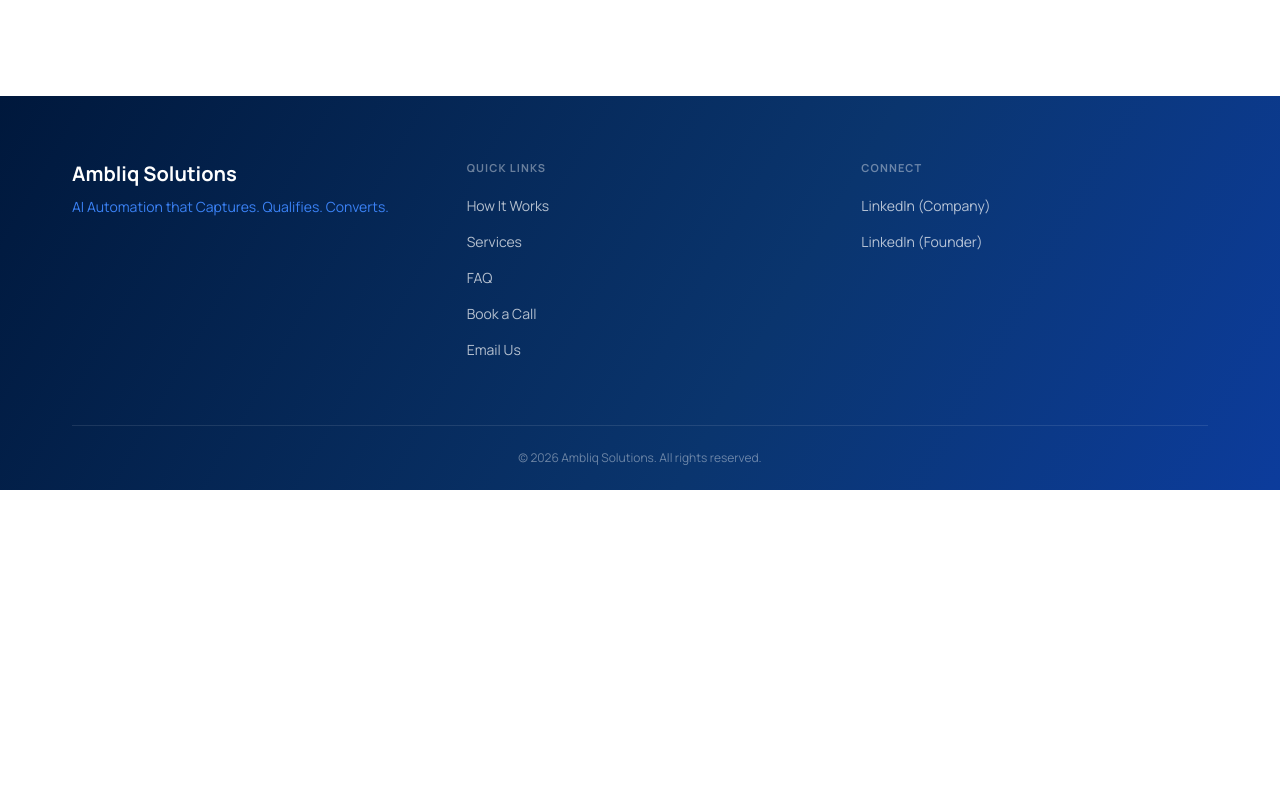
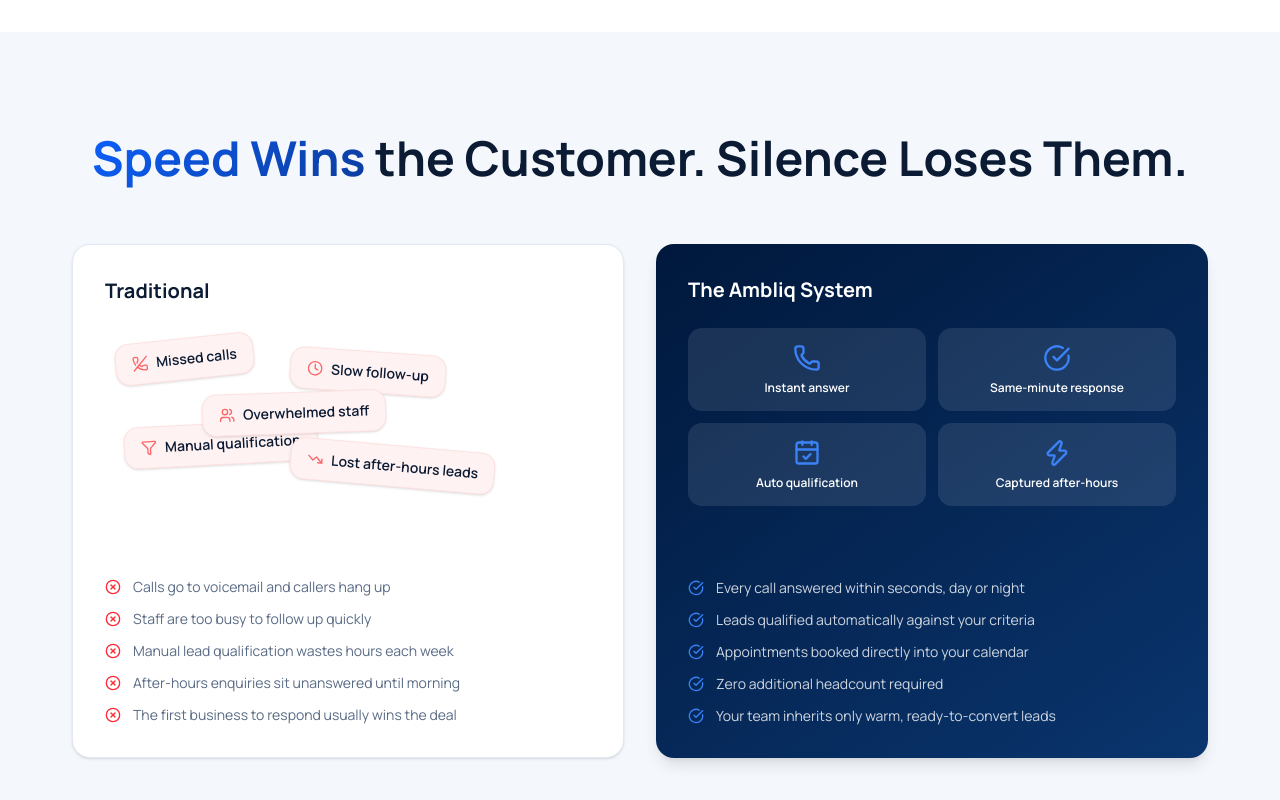
Before and after one commit to DevShoaib78/ambliqsolutions, a Next.js app: page / in a window 1280 px wide. Shown: the part 800-1600 px from the top of the page. Before the commit the page ends 1290 px from the top, so only its background shows below. Built offline with nearby package versions, Linux system fonts and the light colour scheme.

Commit message:
feat: problem/comparison section

```diff
--- a/src/app/page.tsx
+++ b/src/app/page.tsx
@@ -1,10 +1,12 @@
 import Hero from '@/components/sections/Hero'
+import Problem from '@/components/sections/Problem'
 
 export default function Home() {
   return (
     <main className="min-h-screen">
       <Hero />
-      {/* Problem, Features, Results, Services, ROI, FAQ, CTA sections go here */}
+      <Problem />
+      {/* Features, Results, Services, ROI, FAQ, CTA sections go here */}
     </main>
   )
 }
--- /dev/null
+++ b/src/components/sections/Problem.tsx
@@ -0,0 +1,121 @@
+import Container from '@/components/common/Container'
+import SectionHeading from '@/components/common/SectionHeading'
+import Reveal from '@/components/motion/Reveal'
+import { site } from '@/content/site'
+import {
+  PhoneOff,
+  Clock,
+  Filter,
+  Users,
+  TrendingDown,
+  Phone,
+  CheckCircle,
+  Zap,
+  CalendarCheck,
+  XCircle,
+} from 'lucide-react'
+
+// Icons paired to the 4 systemTiles shown in the 2×2 grid
+const SYSTEM_ICONS = [Phone, CheckCircle, CalendarCheck, Zap]
+
+// Icons for each pain tile chip
+const PAIN_ICONS = [PhoneOff, Clock, Filter, TrendingDown, Users]
+
+// Rough layout for the scattered pain tiles: [top%, left%, rotate(deg)]
+const TILE_POSES: [number, number, number][] = [
+  [4,  2,  -6],
+  [10, 38,  4],
+  [42, 4,  -3],
+  [52, 38,  5],
+  [28, 20, -2],
+]
+
+export default function Problem() {
+  const { heading, accent, painList, benefitList, traditionalTiles, systemTiles } = site.problem
+
+  return (
+    <section id="problem" className="py-24 bg-surface">
+      <Container>
+        <Reveal>
+          <SectionHeading heading={heading} accent={accent} />
+        </Reveal>
+
+        <div className="mt-14 grid gap-8 md:grid-cols-2">
+          {/* ── Left: Traditional ── */}
+          <Reveal delay={0.1}>
+            <div className="flex h-full flex-col rounded-2xl border border-bordersoft bg-white p-8 shadow-sm">
+              <h3 className="mb-6 text-xl font-bold text-ink">Traditional</h3>
+
+              {/* Scattered / tilted pain tiles */}
+              <div className="relative h-56 mb-6 select-none" aria-hidden="true">
+                {traditionalTiles.map((tile, i) => {
+                  const Icon = PAIN_ICONS[i] ?? PhoneOff
+                  const [top, left, rot] = TILE_POSES[i]
+                  return (
+                    <div
+                      key={i}
+                      className="absolute flex items-center gap-2 rounded-xl border border-red-100 bg-red-50 px-4 py-2.5 text-sm font-semibold text-ink shadow-sm"
+                      style={{ top: `${top}%`, left: `${left}%`, transform: `rotate(${rot}deg)` }}
+                    >
+                      <Icon className="h-4 w-4 text-red-400 shrink-0" />
+                      {tile}
+                    </div>
+                  )
+                })}
+              </div>
+
+              {/* Pain list */}
+              <ul className="mt-auto space-y-3">
+                {painList.map((item, i) => (
+                  <li key={i} className="flex items-start gap-3 text-sm text-ink-muted">
+                    <XCircle className="mt-0.5 h-4 w-4 shrink-0 text-red-500" />
+                    {item}
+                  </li>
+                ))}
+              </ul>
+            </div>
+          </Reveal>
+
+          {/* ── Right: The Ambliq System ── */}
+          <Reveal delay={0.2}>
+            <div
+              className="flex h-full flex-col rounded-2xl p-8 shadow-lg"
+              style={{
+                background: 'linear-gradient(145deg, #00183C 0%, #0A356E 100%)',
+                color: '#fff',
+              }}
+            >
+              <h3 className="mb-6 text-xl font-bold">The Ambliq System</h3>
+
+              {/* 2×2 benefit grid */}
+              <div className="mb-6 grid grid-cols-2 gap-3">
+                {systemTiles.slice(0, 4).map((tile, i) => {
+                  const Icon = SYSTEM_ICONS[i]
+                  return (
+                    <div
+                      key={i}
+                      className="flex flex-col items-center gap-2 rounded-xl bg-white/10 px-3 py-4 text-center"
+                    >
+                      <Icon className="h-7 w-7 text-blue-400" />
+                      <span className="text-xs font-semibold leading-tight">{tile}</span>
+                    </div>
+                  )
+                })}
+              </div>
+
+              {/* Benefit list */}
+              <ul className="mt-auto space-y-3">
+                {benefitList.map((item, i) => (
+                  <li key={i} className="flex items-start gap-3 text-sm text-white/80">
+                    <CheckCircle className="mt-0.5 h-4 w-4 shrink-0 text-blue-400" />
+                    {item}
+                  </li>
+                ))}
+              </ul>
+            </div>
+          </Reveal>
+        </div>
+      </Container>
+    </section>
+  )
+}
```
